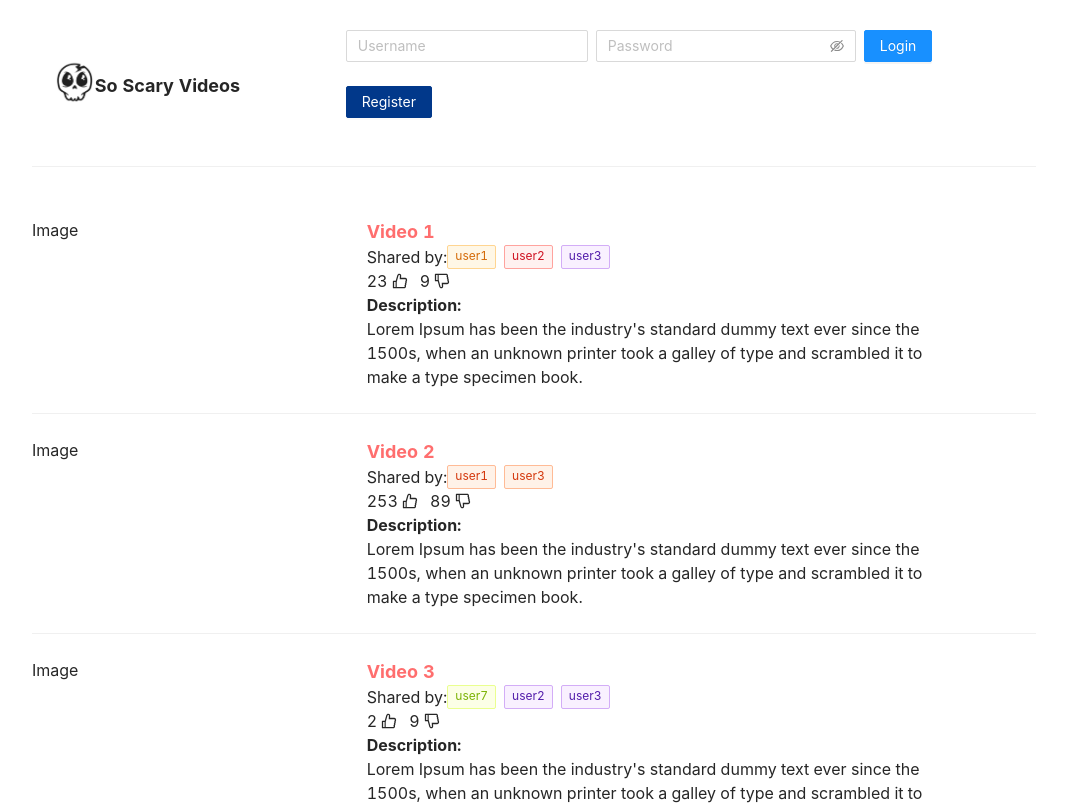
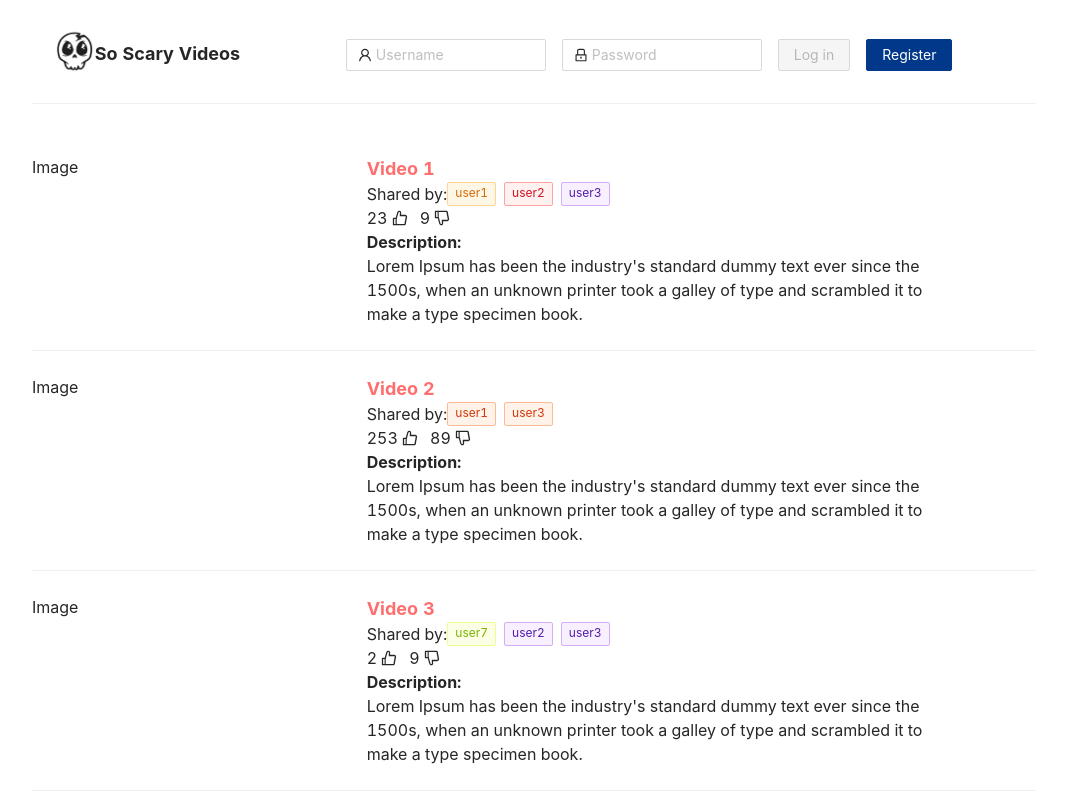
Before and after one commit to hxtruong6/sharing-video-project, a Next.js app in the folder website/: page / in a window 1280 px wide. Shown: the top 805 px of the page, without its empty margins (106-1173 px from the left). Built offline with nearby package versions, Linux system fonts and the light colour scheme.

Commit message:
web - feat: account form

```diff
--- a/website/components/Authen/AccountForm.js
+++ b/website/components/Authen/AccountForm.js
@@ -1,37 +1,29 @@
 import { Row } from "antd";
 import { Button, Checkbox, Form, Input } from "antd";
-import React from "react";
+import React, { useEffect, useState } from "react";
+import { UserOutlined, LockOutlined } from "@ant-design/icons";
 
 const AccountForm = () => {
+  const [form] = Form.useForm();
+  const [, forceUpdate] = useState({}); // To disable submit button at the beginning.
+
+  useEffect(() => {
+    forceUpdate({});
+  }, []);
+
   const onFinish = (values) => {
-    console.log("Success:", values);
-  };
-
-  const onFinishFailed = (errorInfo) => {
-    console.log("Failed:", errorInfo);
+    console.log("Finish:", values);
   };
 
   return (
     <Form
-      name="basic"
-      //   labelCol={{
-      //     span: 8,
-      //   }}
-      //   wrapperCol={{
-      //     span: 16,
-      //   }}
-      initialValues={{
-        remember: true,
-      }}
+      form={form}
+      name="horizontal_login"
+      layout="inline"
       onFinish={onFinish}
-      onFinishFailed={onFinishFailed}
-      autoComplete="true"
     >
-      <Row>
       <Form.Item
-          style={{ paddingRight: 8 }}
-          //   label="Username"
-
+        style={{ maxWidth: 200 }}
         name="username"
         rules={[
           {
@@ -40,13 +32,13 @@ const AccountForm = () => {
           },
         ]}
       >
-          <Input placeholder="Username" />
+        <Input
+          prefix={<UserOutlined className="site-form-item-icon" />}
+          placeholder="Username"
+        />
       </Form.Item>
-
       <Form.Item
-          style={{ paddingRight: 8 }}
-          //   label="Password"
-
+        style={{ maxWidth: 200 }}
         name="password"
         rules={[
           {
@@ -55,29 +47,50 @@ const AccountForm = () => {
           },
         ]}
       >
-          <Input.Password placeholder="Password" />
+        <Input
+          prefix={<LockOutlined className="site-form-item-icon" />}
+          type="password"
+          placeholder="Password"
+        />
       </Form.Item>
 
-        <Form.Item>
-          <Button type="primary" htmlType="submit" style={{ marginRight: 8 }}>
-            Login
+      <Form.Item shouldUpdate>
+        {() => (
+          <Button
+            type="primary"
+            htmlType="submit"
+            disabled={
+              !form.isFieldsTouched(true) ||
+              !!form.getFieldsError().filter(({ errors }) => errors.length)
+                .length
+            }
+          >
+            Log in
           </Button>
+        )}
       </Form.Item>
 
-        <Form.Item>
+      <Form.Item shouldUpdate>
+        {() => (
           <Button
-            ghost
-            // type="primary"
+            // ghost
+            type="primary"
+            htmlType="submit"
+            disabled={
+              !form.isFieldsTouched(true) ||
+              !!form.getFieldsError().filter(({ errors }) => errors.length)
+                .length
+            }
             style={{
+              color: "white",
               backgroundColor: "rgb(1, 56, 138)",
               borderColor: "rgb(1, 56, 138)",
             }}
-            htmlType="submit"
           >
             Register
           </Button>
+        )}
       </Form.Item>
-      </Row>
     </Form>
   );
 };
```
Lines whose indentation alone changed are shown as unchanged.
